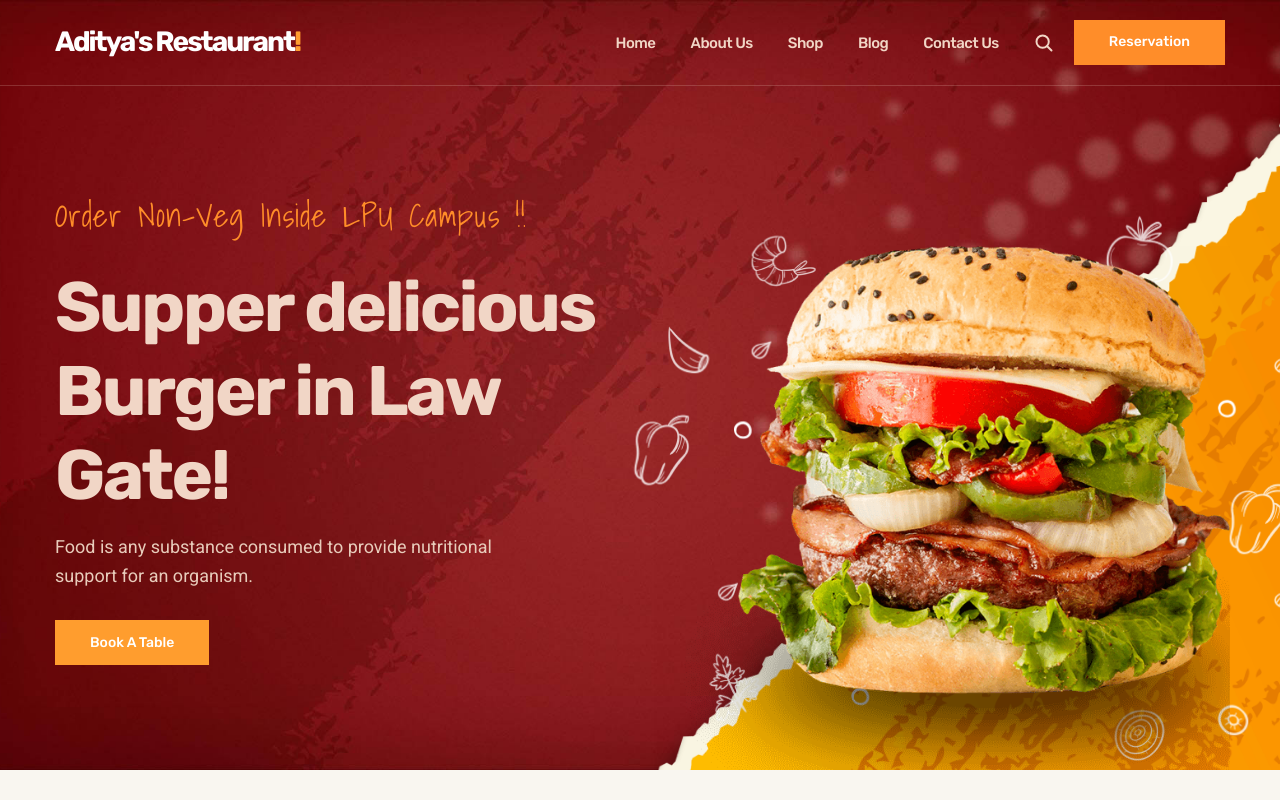
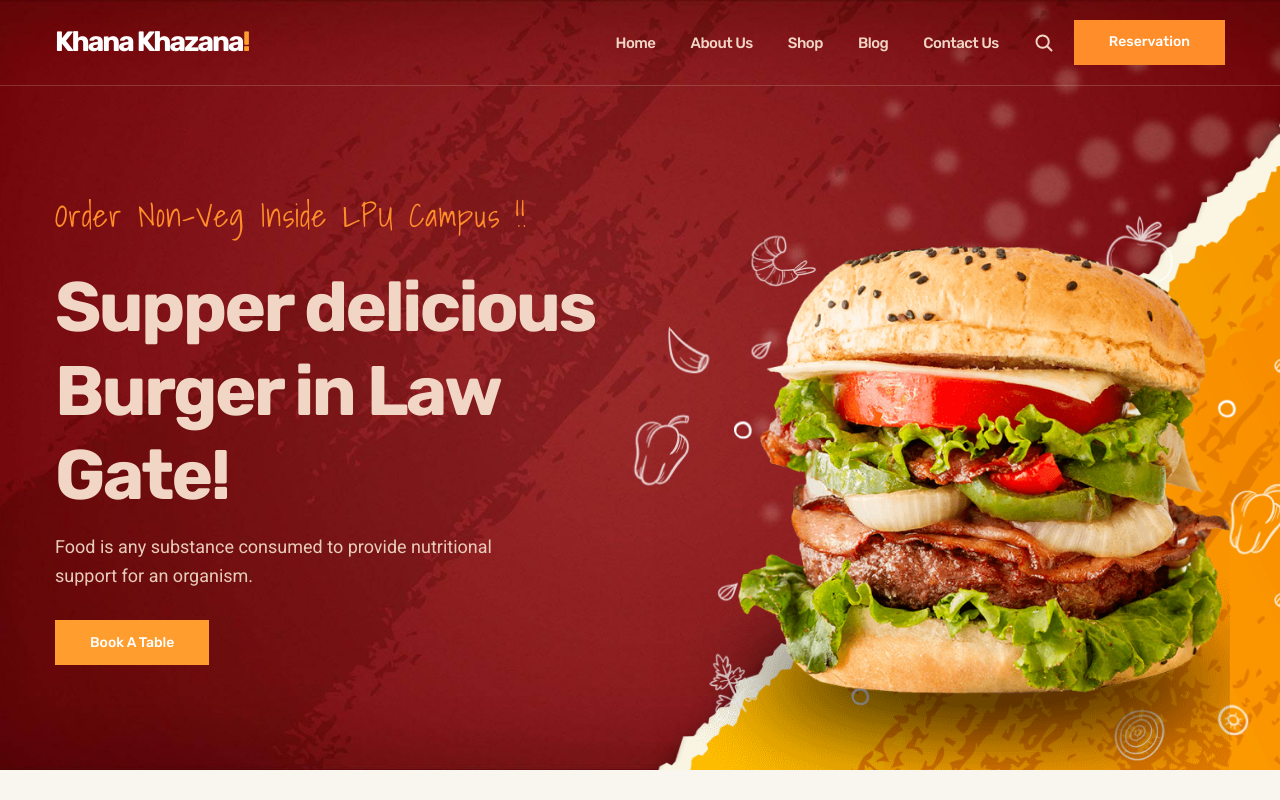
Before and after one commit to Hulksmash00/Adityas-Restaurant, a plain HTML site: page index.html in a window 1280 px wide. Shown: the top 800 px of the page. Drawn offline with nearby package versions, Linux system fonts and the light colour scheme.

Commit message:
Update index.html

```diff
--- a/index.html
+++ b/index.html
@@ -5,7 +5,7 @@
   <meta charset="UTF-8">
   <meta http-equiv="X-UA-Compatible" content="IE=edge">
   <meta name="viewport" content="width=device-width, initial-scale=1.0">
-  <title>Foodie - Supper delicious Burger in Law Gate!</title>
+  <title>Khana Khazana Law Gate!</title>
 
   <!--
     - favicon
@@ -45,7 +45,7 @@
     <div class="container">
 
       <h1>
-        <a href="#" class="logo">Aditya's Restaurant<span class="span">!</span></a>
+        <a href="#" class="logo">Khana Khazana<span class="span">!</span></a>
       </h1>
 
       <nav class="navbar" data-navbar>
```
